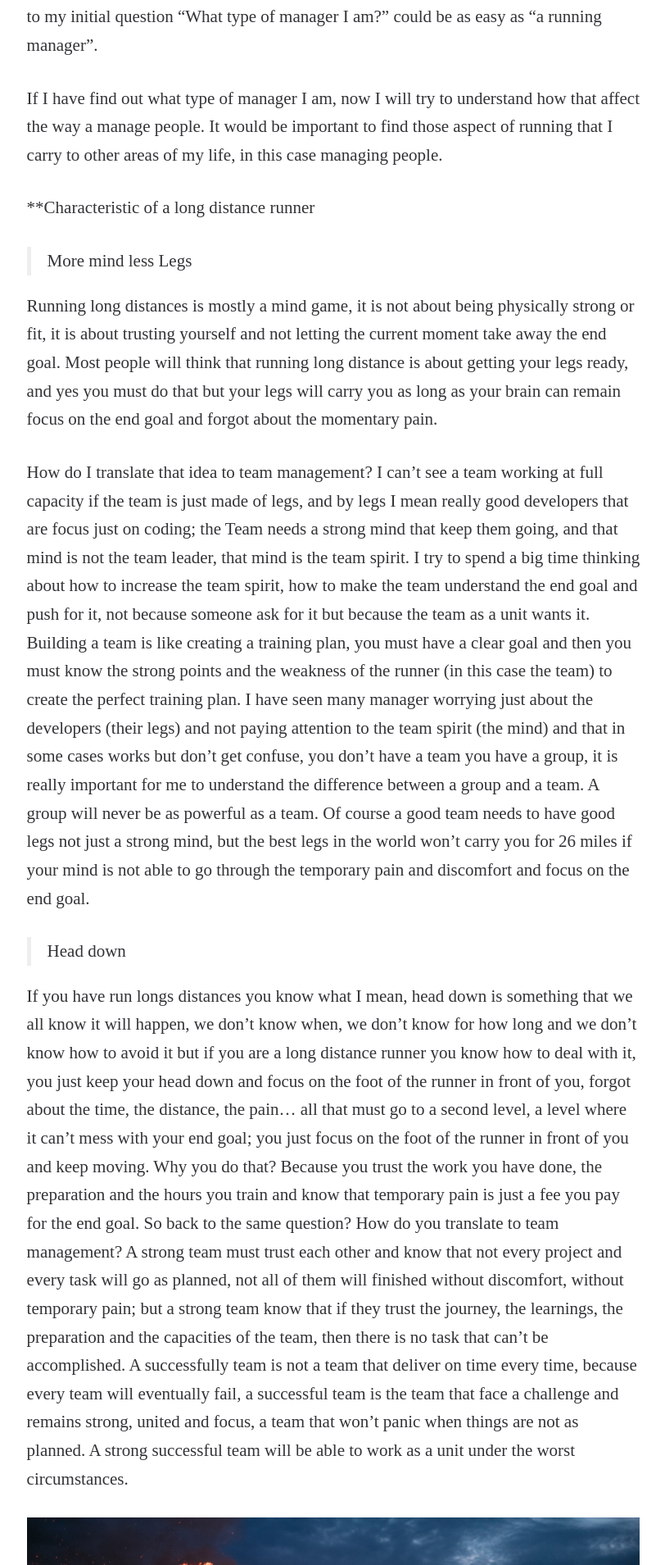
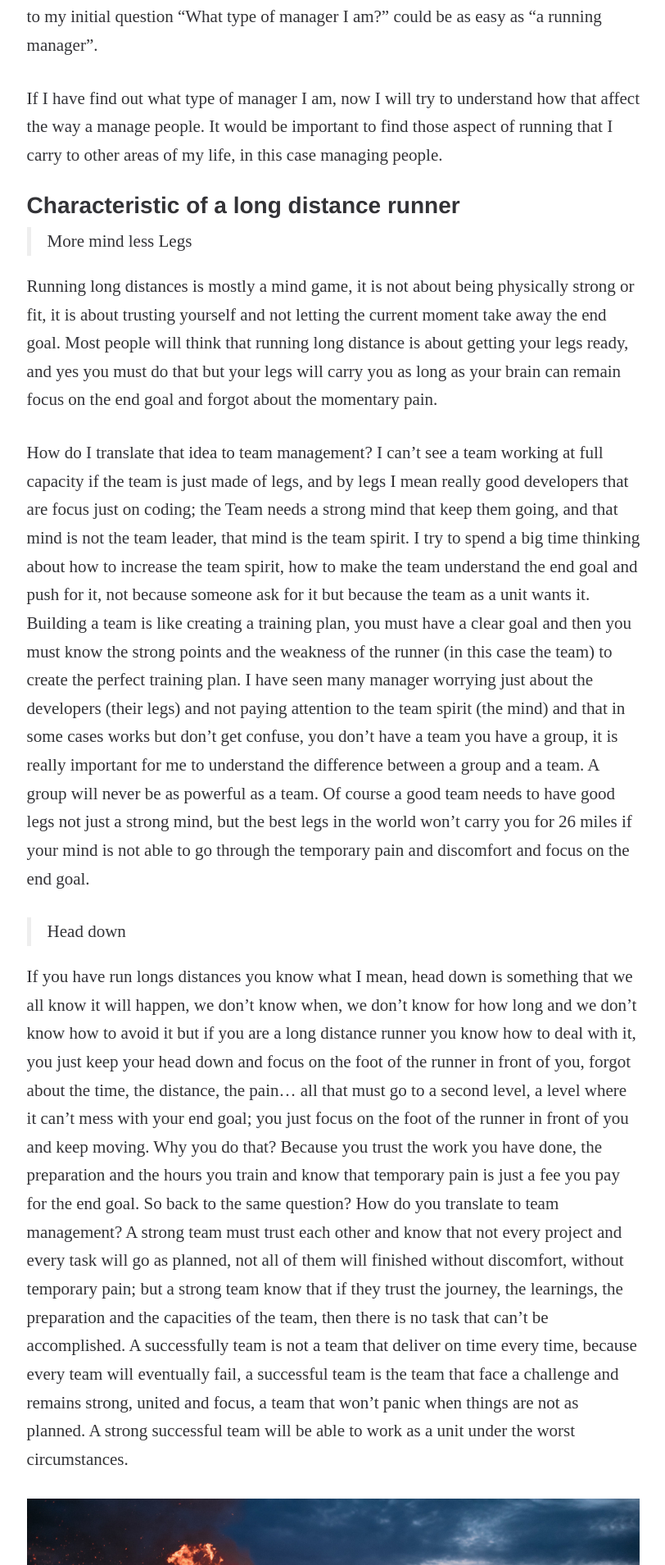
Before and after one commit to 2sherpas/2sherpas.github.io, a Jekyll site: the page built from _posts/2020-02-04-the-running-manager.md, in a window 1280 px wide. Shown: the part 1409-3318 px from the top of the page at 82% size, without its empty margins (233-1045 px from the left). Built offline with Jekyll 4.4.1, drawn with Linux system fonts in a browser that asks for light colours.

```diff
--- a/_posts/2020-02-04-the-running-manager.md
+++ b/_posts/2020-02-04-the-running-manager.md
@@ -22,7 +22,7 @@ So lets go back to who am I, I think I will define myself as a endurance guy, I
 
 If I have find out what type of manager I am, now I will try to understand how that affect the way a manage people. It would be important to find those aspect of running that I carry to other areas of my life, in this case managing people.
 
-**Characteristic of a long distance runner
+## Characteristic of a long distance runner
 
 > More mind less Legs
 
```
